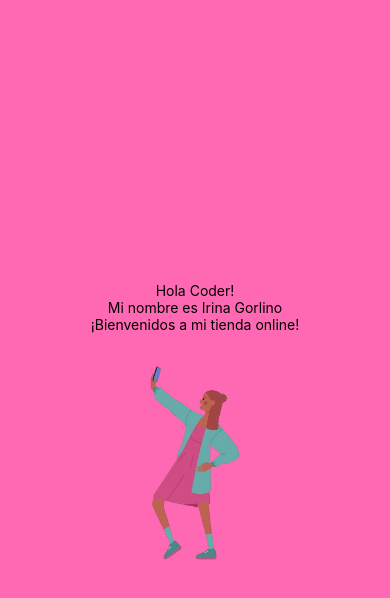
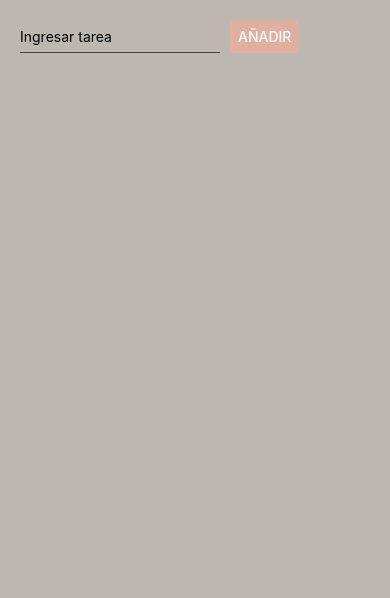
Before and after one commit to irinag00/App-songs, a React Native app: screen / in a window 390 px wide. Shown: the top 598 px of the page. Built offline with nearby package versions, Linux system fonts and the light colour scheme.

Commit message:
agregue input, botones y flatlsit

```diff
--- a/App.js
+++ b/App.js
@@ -1,17 +1,51 @@
 import { StatusBar } from "expo-status-bar";
-import { StyleSheet, Text, View, Image } from "react-native";
+import {
+  StyleSheet,
+  Text,
+  View,
+  Image,
+  TextInput,
+  Button,
+  FlatList,
+} from "react-native";
+import { useState } from "react";
 
 export default function App() {
+  const [textInput, setTextInput] = useState("");
+  const [itemList, setItemList] = useState([]);
+
+  const onChangeTextHandler = (text) => {
+    setTextInput(text);
+  };
+  const addItemToList = () => {
+    setItemList((prevStateList) => [
+      ...prevStateList,
+      { id: Math.random().toString(), value: textInput },
+    ]);
+    setTextInput("");
+  };
+  const renderListItem = ({ item }) => (
+    <View style={styles.itemList}>
+      <Text>{item.value}</Text>
+      <Button color="#8A817C" title="X"></Button>
+    </View>
+  );
   return (
     <View style={styles.container}>
-      <Text>Hola Coder!</Text>
-      <Text>Mi nombre es Irina Gorlino</Text>
-      <Text>¡Bienvenidos a mi tienda online!</Text>
-      <Image
-        style={{ width: 200, height: 200, marginTop: 30 }}
-        source={require("./assets/chica-selfie.png")}
+      <View style={styles.inputCointainer}>
+        <TextInput
+          style={styles.textInput}
+          placeholder="Ingresar tarea"
+          onChangeText={onChangeTextHandler}
+          value={textInput}
+        />
+        <Button title="Añadir" color="#E0AFA0" onPress={addItemToList} />
+      </View>
+      <FlatList
+        data={itemList}
+        renderItem={renderListItem}
+        keyExtractor={(item) => item.id}
       />
-      <StatusBar style="auto" />
     </View>
   );
 }
@@ -19,8 +53,27 @@ export default function App() {
 const styles = StyleSheet.create({
   container: {
     flex: 1,
-    backgroundColor: "#FF69B4",
+    backgroundColor: "#BCB8B1",
+    alignItems: "start",
+    padding: 20,
+  },
+  inputCointainer: {
+    flexDirection: "row",
+    justifyContent: "space-evenly",
+  },
+  textInput: {
+    width: 200,
+    borderBottomColor: "#463F3A",
+    borderBottomWidth: 1,
+    marginRight: 10,
+  },
+  itemList: {
+    flexDirection: "row",
+    justifyContent: "space-between",
     alignItems: "center",
-    justifyContent: "center",
+    padding: 5,
+    margin: 10,
+    backgroundColor: "#F4F3EE",
+    borderRadius: 10,
   },
 });
```
